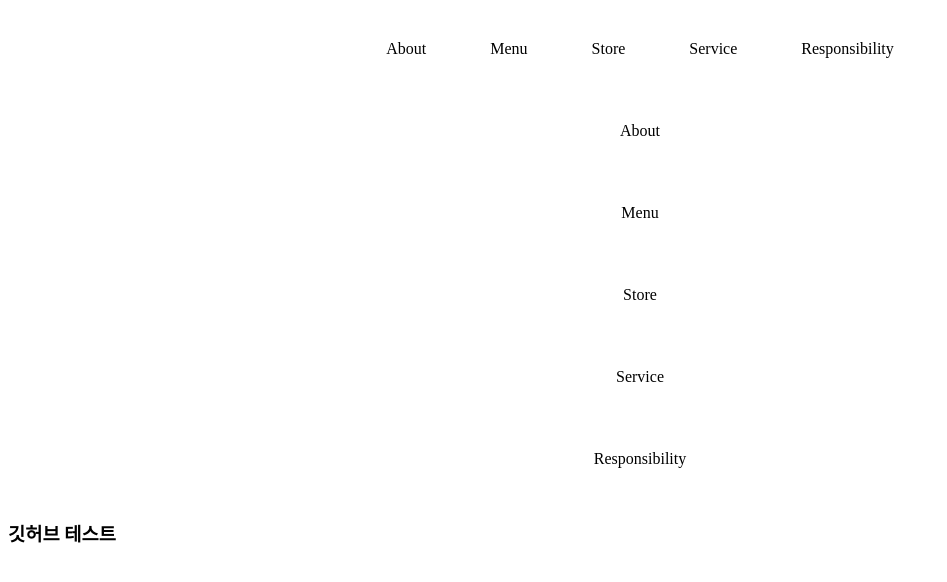
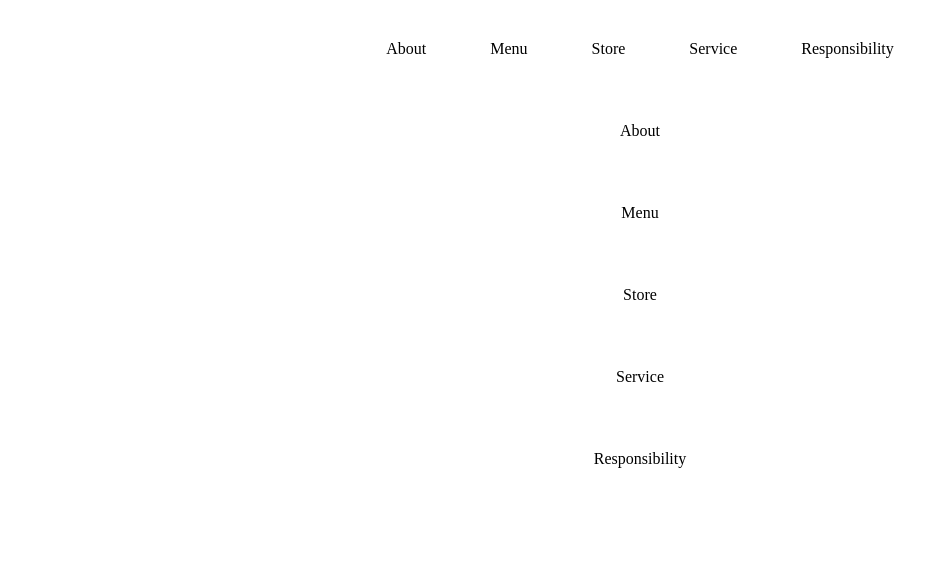
Before and after one commit to yschung75/first-yschung-project, a plain HTML site: page index.html in a window 1280 px wide. Shown: the whole page, without its empty margins (0-947 px from the left). Drawn offline with Linux system fonts and the light colour scheme.

Commit message:
second commit

```diff
--- a/index.html
+++ b/index.html
@@ -24,8 +24,6 @@
         <a href="#">Service</a>
         <a href="#">Responsibility</a>
     </nav>
-
-    <h3>깃허브 테스트 </h3>
     <script src="main.js"></script>
 </body>
 </html>
```
